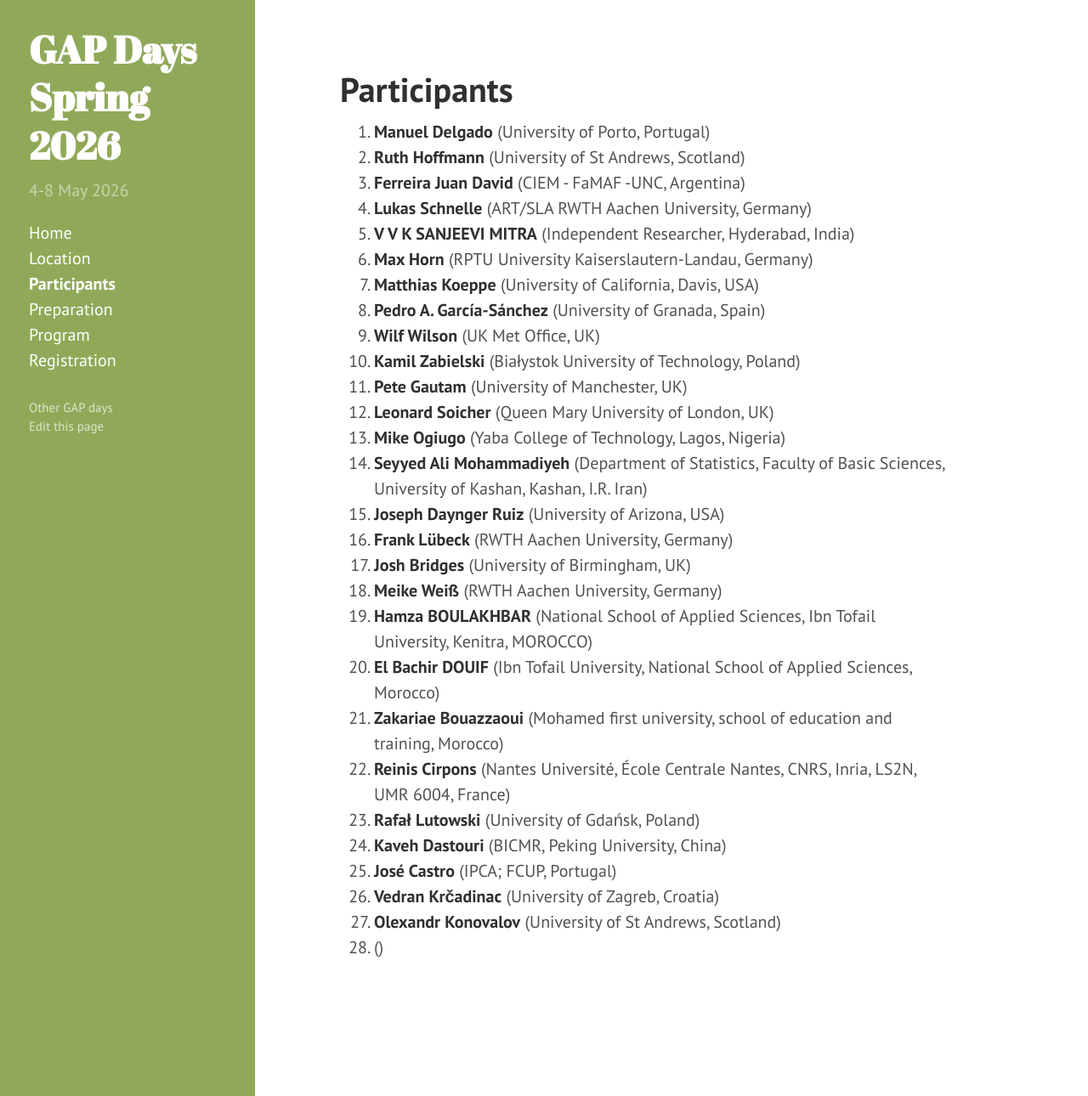
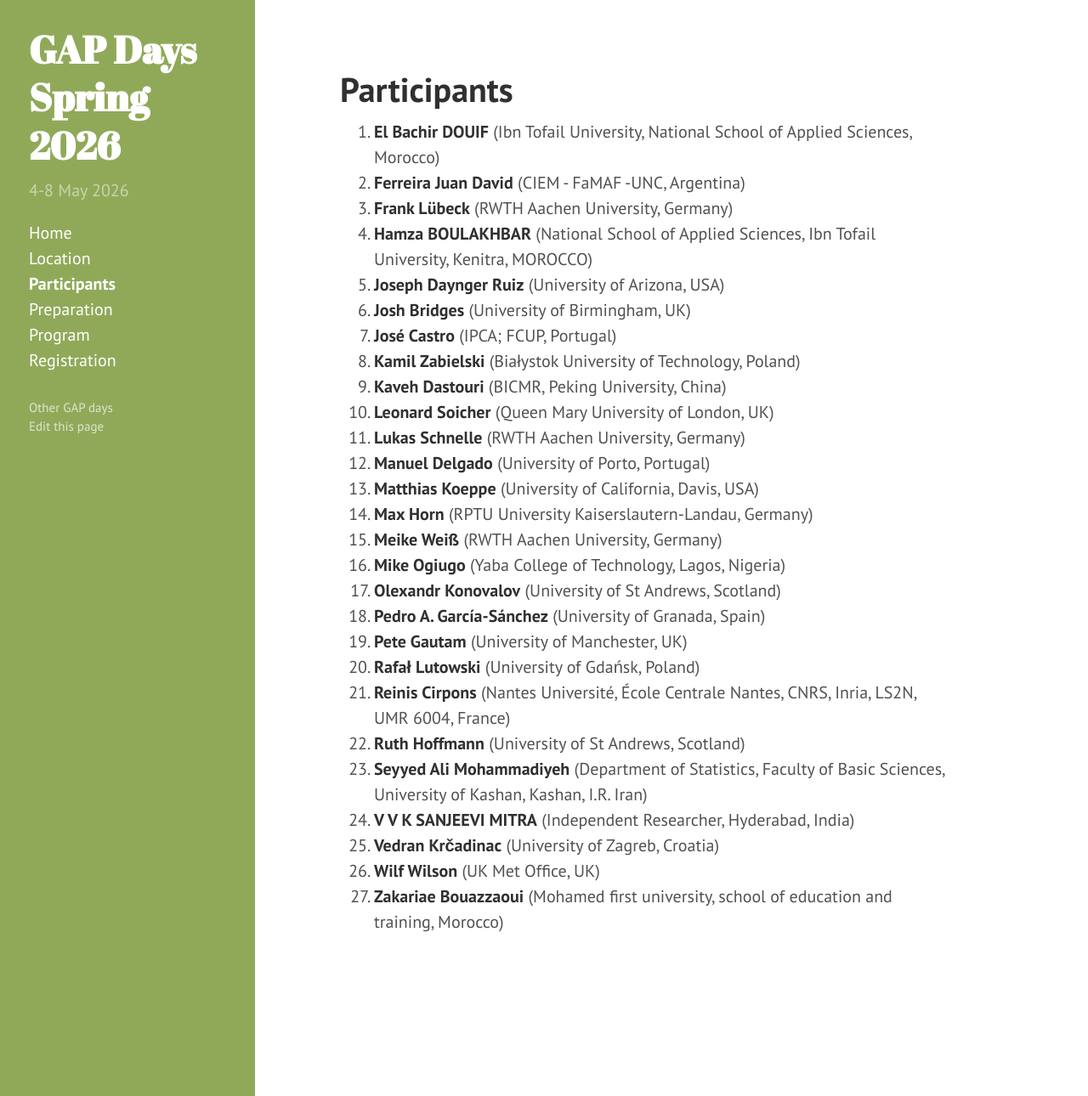
Before and after one commit to gapdays/gapdays2026-spring, a Jekyll site: the page built from participants.md, in a window 1280 px wide and 1290 px high. Shown: the whole window at 85% size. Built offline with Jekyll 4.4.1, drawn with Linux system fonts in a browser that asks for light colours.

Commit message:
Sort participants

```diff
--- a/participants.md
+++ b/participants.md
@@ -5,7 +5,7 @@
   - {name: Manuel Delgado, affiliation: "University of Porto, Portugal"}
   - {name: Ruth Hoffmann, affiliation: "University of St Andrews, Scotland"}
   - {name: Ferreira Juan David, affiliation: "CIEM - FaMAF -UNC, Argentina"}
-  - {name: Lukas Schnelle, affiliation: "ART/SLA RWTH Aachen University, Germany"}
+  - {name: Lukas Schnelle, affiliation: "RWTH Aachen University, Germany"}
   - {name: V V K SANJEEVI MITRA, affiliation: "Independent Researcher, Hyderabad, India"}
   - {name: Max Horn, affiliation: "RPTU University Kaiserslautern-Landau, Germany"}
   - {name: Matthias Koeppe, affiliation: "University of California, Davis, USA"}
@@ -29,10 +29,9 @@
   - {name: José Castro, affiliation: "IPCA; FCUP, Portugal"}
   - {name: Vedran Krčadinac, affiliation: "University of Zagreb, Croatia"}
   - {name: Olexandr Konovalov, affiliation: "University of St Andrews, Scotland"}
-  - {name: , affiliation: ""}
 ---
 
-<ol>{% assign participants = page.participants %}
+<ol>{% assign participants = page.participants | sort: "name" %}
 {% for p in participants %}
   <li>
     <strong>{{ p.name }}</strong>
```
